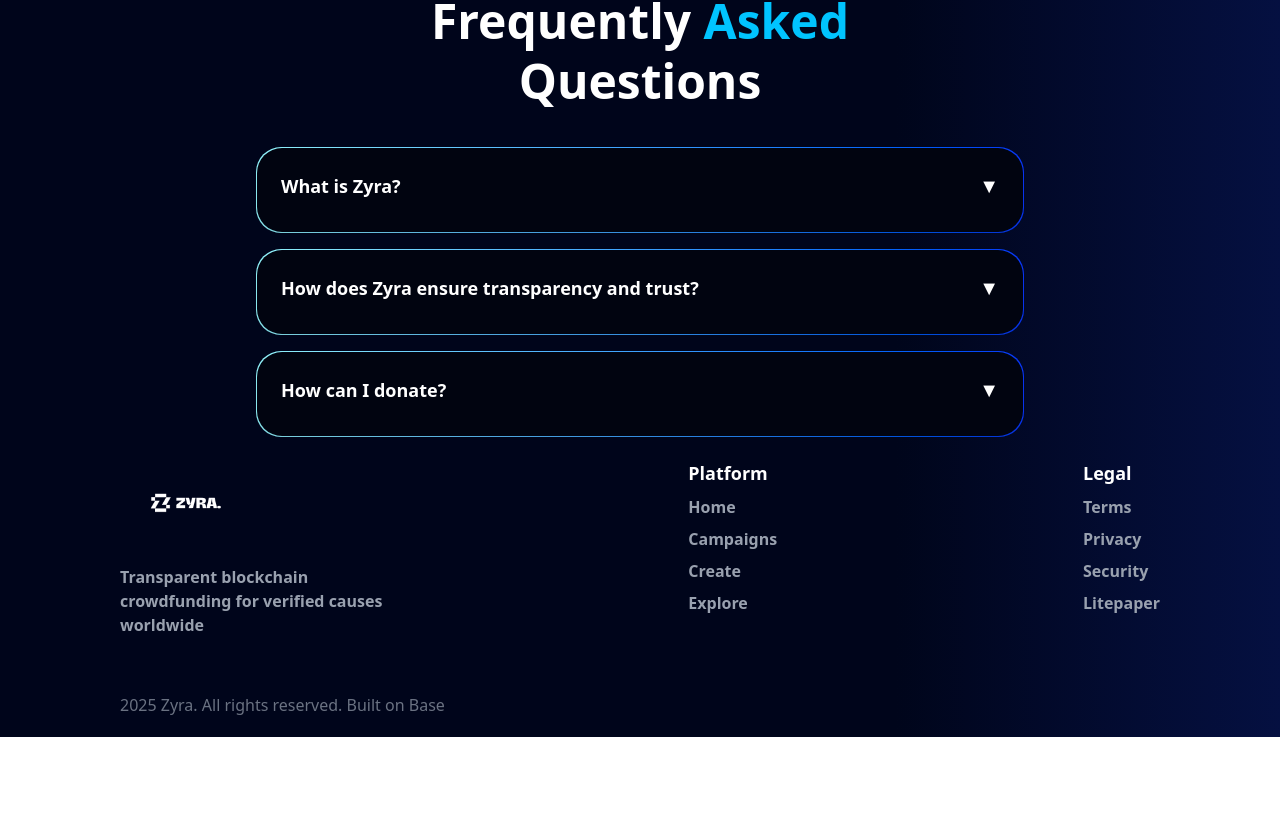
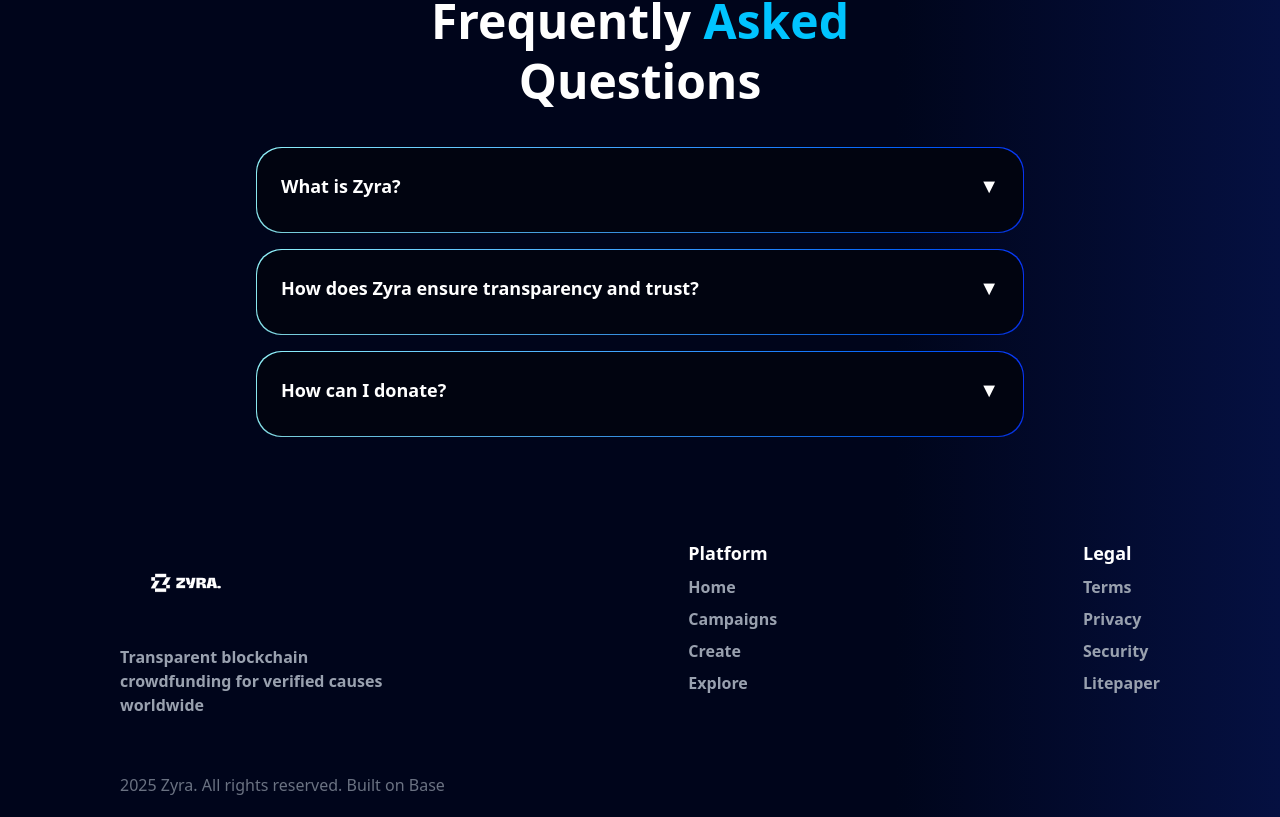
Before and after one commit to ZyraOrg/Zyra, a React (Vite) app in the folder frontend/: page / in a window 1280 px wide. Shown: the part 4218-5035 px from the top of the page. Before the commit the page ends 4955 px from the top, so only its background shows below. Built offline with nearby package versions, Linux system fonts and the light colour scheme.

Commit message:
fix logo issue

```diff
--- a/frontend/src/components/FooterSection/FooterSection.jsx
+++ b/frontend/src/components/FooterSection/FooterSection.jsx
@@ -1,12 +1,16 @@
-import logo from "../../assets/logo.png";
+import logo3 from "../../assets/logo.png";
 import React from "react";
 
 const FooterSection = () => {
   return (
-    <main className="px-7 md:px-30 pb-5 md:space-y-9">
+    <main className="px-7 md:px-30 pb-5 md:space-y-9 pt-10 md:pt-20">
       <div className="flex flex-col md:flex-row justify-between md:items-center md:max-w-6xl gap-5">
         <div className="flex flex-col justify-between">
-          <img src={logo} alt="logo" className="w-32 h-32 object-cover" />
+          <img
+            src={logo3}
+            alt="logo"
+            className="object-contain w-32 h-32 inline-block"
+          />
           <p className="text-left text-[12px] md:text-[16px] text-gray-400 font-semibold">
             Transparent blockchain <br className="hidden md:block" />
             crowdfunding for verified causes <br className="hidden md:block" />
```
